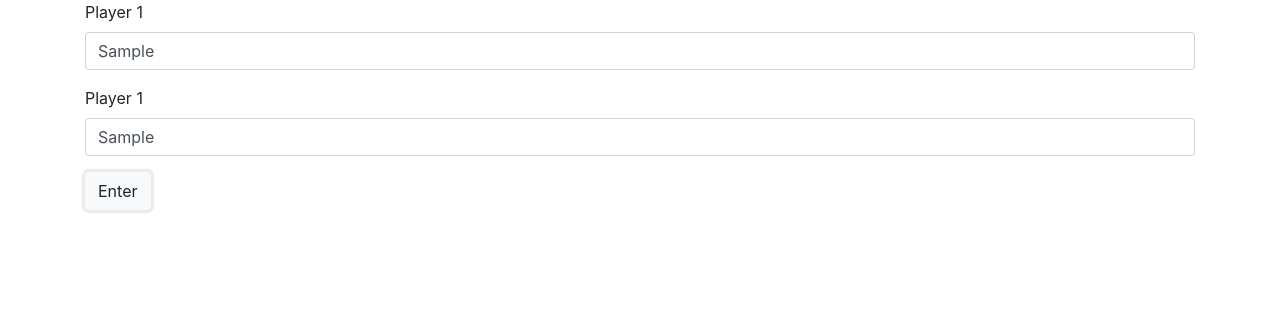
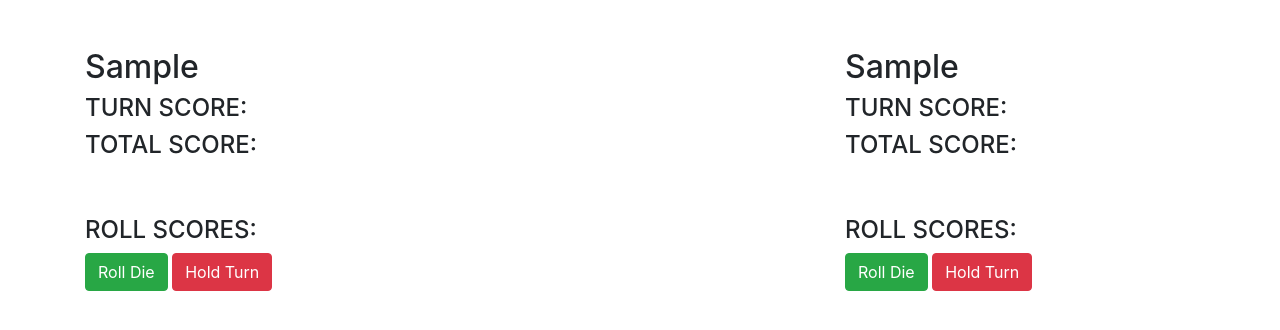
Before and after one commit to mopiata/pig-dice, a plain HTML site: page index.html in a window 1280 px wide. Both pictures are taken after typing "Sample", "Sample" into the empty fields and a click on the button "Enter". Drawn offline with Linux system fonts and the light colour scheme.

Commit message:
displaying player names in their tabs

```diff
--- a/index.html
+++ b/index.html
@@ -29,11 +29,55 @@
         <input type="text" class="form-control" id="player1-name">
       </div>
       <div class="form-group">
-        <label for="player2-name">Player 1</label>
+        <label for="player2-name">Player 2</label>
         <input type="text" class="form-control" id="player2-name">
       </div>
       <button type="submit" class="btn btn-light" id="submit-names">Enter</button>
     </form>
+
+    <br><br>
+
+    <div class="row game-display">
+      <div class="col-sm-4">
+        <h2 class="name1"></h2>
+        <h4>TURN SCORE: <span class="player1-turn-score"></span></h4>
+        <h4>TOTAL SCORE: <span class="player1-total-score"></span></h4>
+        <br><br>
+        <div class="player1-dice">
+          <h4>ROLL SCORES: <span class="player1-roll-scores"></span></h4>
+        </div>
+      </div>
+      <div class="col-sm-4">
+
+      </div>
+      <div class="col-sm-4">
+        <h2 class="name2"></h2>
+        <h4>TURN SCORE: <span class="player2-turn-score"></span></h4>
+        <h4>TOTAL SCORE: <span class="player2-total-score"></span></h4>
+        <br><br>
+        <div class="player2-dice">
+          <h4>ROLL SCORES: <span class="player2-roll-scores"></span></h4>
+        </div>
+      </div>
+    </div>
+
+    <div class="row play-controls">
+      <div class="col-sm-4">
+        <div class="buttons1">
+          <button type="button" id="roll1" class="btn btn-success">Roll Die</button>
+          <button type="button" id="hold1" class="btn btn-danger">Hold Turn</button>
+        </div>
+      </div>
+      <div class="col-sm-4">
+
+      </div>
+      <div class="col-sm-4">
+        <div class="buttons2">
+          <button type="button" id="roll2" class="btn btn-success">Roll Die</button>
+          <button type="button" id="hold2" class="btn btn-danger">Hold Turn</button>
+        </div>
+      </div>
+    </div>
   </div>
 </body>
 </html>
--- a/js/scripts.js
+++ b/js/scripts.js
@@ -1,6 +1,6 @@
 //business logic
 //create Player constructor
-function Player(name,score){
+function Player(name, roundScore, score){
   this.name=name;
   this.score=score;
   this.turnScore=[];
@@ -43,12 +43,21 @@ Player.prototype.scoreCheck=function(){
 
 
 $(document).ready(function(){
+  var player1;
+  var player2;
+
   $("#form-names").submit(function(event){
     event.preventDefault();
 
     var player1Name = $("#player1-name").val();
     var player2Name = $("#player2-name").val();
 
-    // alert("Player1: " + player1Name + " Player2: " + player2Name);
+    player1 = new Player(player1Name,0,0);
+    player2 = new Player(player2Name,0,0);
+
+    $(".name1").text(player1Name);
+    $(".name2").text(player2Name);
+
+    $("#form-names").hide();
   });
 });
```
